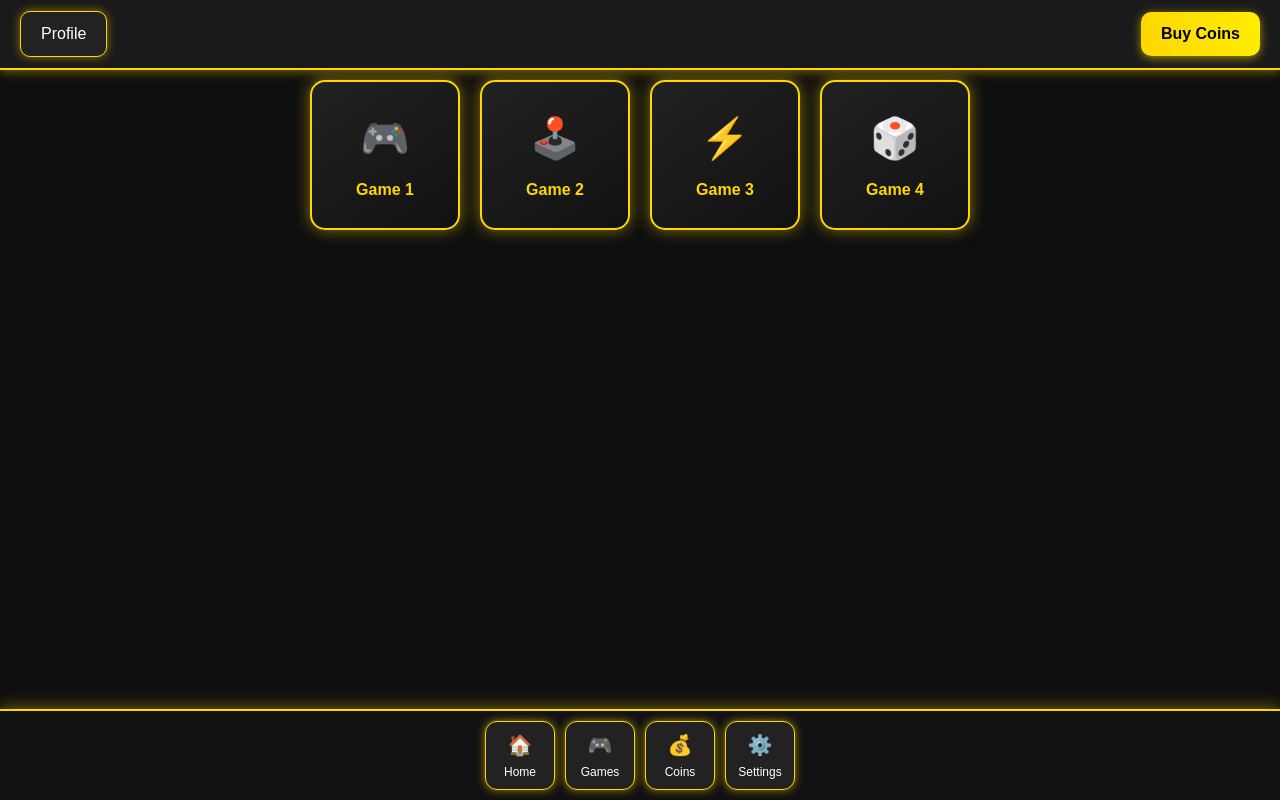
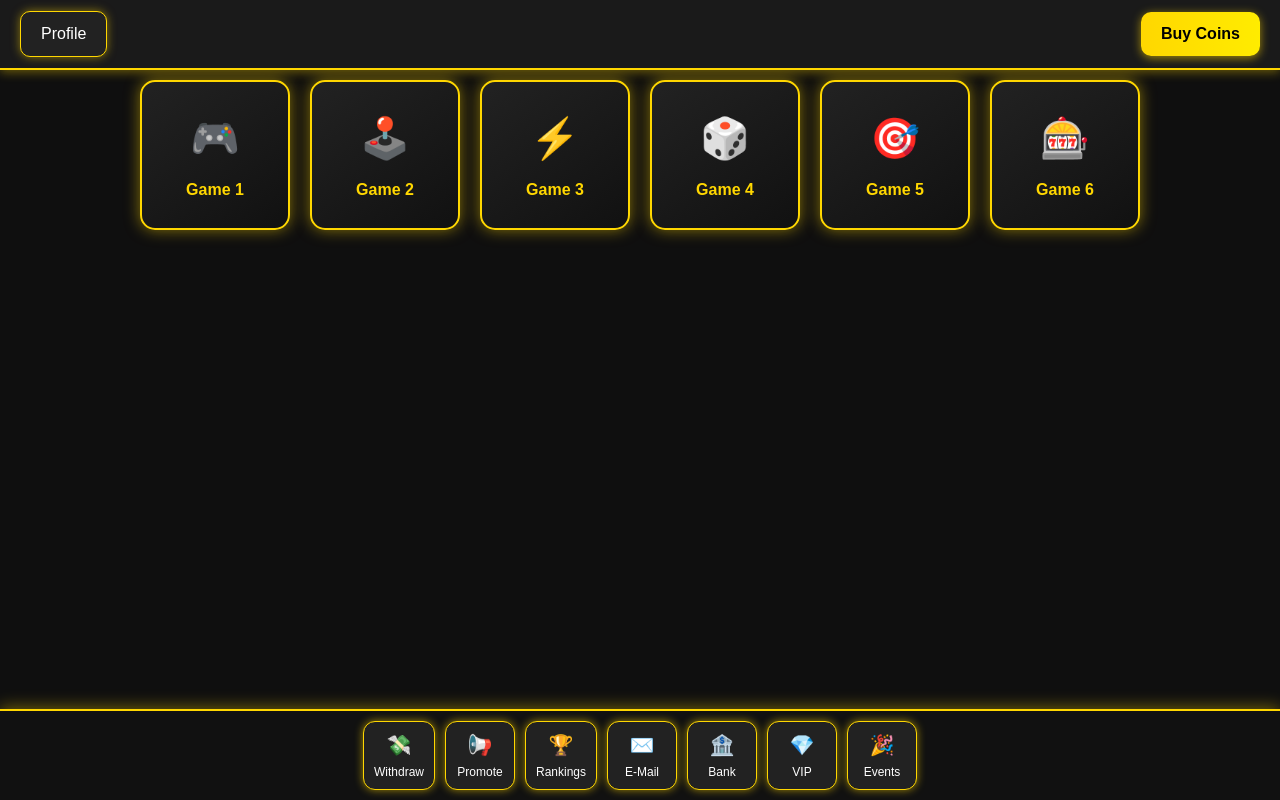
Before and after one commit to uzairop6363/Updated-lobby-casino, a React (Create React App) app: page / in a window 1280 px wide. Built offline with nearby package versions, Linux system fonts and the light colour scheme; the HTML template or start-up script is replaced by a standard one.

Commit message:
Update App.js

```diff
--- a/src/App.js
+++ b/src/App.js
@@ -2,6 +2,16 @@ import React from 'react';
 import './App.css';
 
 function App() {
+  const bottomOptions = [
+    { icon: "💸", label: "Withdraw" },
+    { icon: "📢", label: "Promote" },
+    { icon: "🏆", label: "Rankings" },
+    { icon: "✉️", label: "E-Mail" },
+    { icon: "🏦", label: "Bank" },
+    { icon: "💎", label: "VIP" },
+    { icon: "🎉", label: "Events" },
+  ];
+
   return (
     <div>
       {/* Top Bar */}
@@ -28,26 +38,24 @@ function App() {
           <div className="game-logo">🎲</div>
           <div className="game-name">Game 4</div>
         </div>
+        <div className="game-item">
+          <div className="game-logo">🎯</div>
+          <div className="game-name">Game 5</div>
+        </div>
+        <div className="game-item">
+          <div className="game-logo">🎰</div>
+          <div className="game-name">Game 6</div>
+        </div>
       </div>
 
       {/* Bottom Bar */}
       <div className="bottom-bar">
-        <div className="bottom-option">
-          <div className="icon">🏠</div>
-          Home
-        </div>
-        <div className="bottom-option">
-          <div className="icon">🎮</div>
-          Games
-        </div>
-        <div className="bottom-option">
-          <div className="icon">💰</div>
-          Coins
-        </div>
-        <div className="bottom-option">
-          <div className="icon">⚙️</div>
-          Settings
-        </div>
+        {bottomOptions.map((option, index) => (
+          <div key={index} className="bottom-option">
+            <div className="icon">{option.icon}</div>
+            {option.label}
+          </div>
+        ))}
       </div>
     </div>
   );
```
